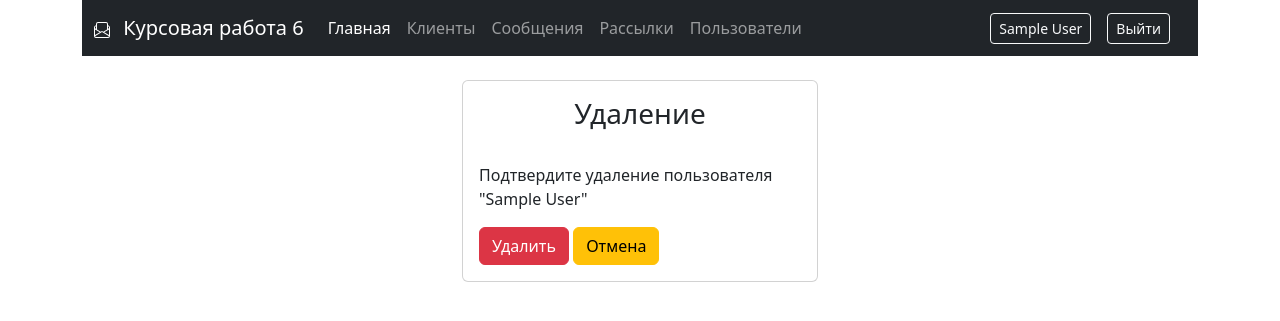
After one commit to AidarPutilov/Kurs6, a Django app: page /users/deleteusers/1 in a window 1280 px wide. The commit adds this page. Shown: the top 321 px of the page. Run offline with Django 5.2, Linux system fonts and the light colour scheme; the visitor is signed in with stand-in values (Sample User, id 1); data comes from the database, SQL or seed files in the repository; some libraries are stand-ins or nearby versions.

Commit message:
Complete CRUD User

```diff
--- /dev/null
+++ b/users/templates/users/user_confirm_delete.html
@@ -0,0 +1,29 @@
+{% extends 'base.html' %}
+{% comment %} {% load my_tags %} {% endcomment %}
+{% load crispy_forms_tags %}
+
+{% block content %}
+
+<div class="col">
+    <form method="post" enctype="multipart/formdata">
+        <div class="row justify-content-center">
+            <div class="col-4">
+                <div class="card">
+                    <h3 class="card-title text-center mt-3 mb-3">
+                        Удаление
+                    </h3>
+                    <div class="card-body">
+                        <form method="post">
+                            {% csrf_token %}
+                            <p>Подтвердите удаление пользователя "{{ object.name }}"</p>
+                            <button type="submit" class="btn btn-danger">Удалить</button>
+                            <a href="{% url 'users:list_users' %}" class="btn btn-warning">Отмена</a>
+                        </form>
+                    </div>
+                </div>
+            </div>
+        </div>
+    </form>
+</div>
+
+{% endblock %}
--- a/users/templates/users/user_detail.html
+++ b/users/templates/users/user_detail.html
@@ -22,7 +22,7 @@
                             {% include 'include/uncheck.html' %} Нективен
                         {% endif %}
                         </p>
-                        <a class="btn btn-success" href="{% url 'main:list_client' %}">Выйти</a>
+                        <a class="btn btn-success" href="{% url 'users:list_users' %}">Выйти</a>
                     </div>
                 </div>
             </div>
--- a/users/urls.py
+++ b/users/urls.py
@@ -1,12 +1,15 @@
 from django.contrib.auth.views import LoginView, LogoutView
 from django.urls import include, path
 
+from main.views import ClientUpdateView
 from users.apps import UsersConfig
 from users.views import (
     ProfileView,
     UserCreateView,
+    UserDeleteView,
     UserDetailView,
     UserListView,
+    UserUpdateView,
     email_verification,
     password_reset,
     toggle_user_active,
@@ -25,4 +28,6 @@ urlpatterns = [
     path("listusers/", UserListView.as_view(), name="list_users"),
     path("activeusers/<int:pk>/", toggle_user_active, name="active_users"),
     path('detailusers/<int:pk>', UserDetailView.as_view(), name='detail_users'),
+    path('updateusers/<int:pk>', UserUpdateView.as_view(), name='update_users'),
+    path('deleteusers/<int:pk>', UserDeleteView.as_view(), name='delete_users'),
 ]
--- a/users/views.py
+++ b/users/views.py
@@ -6,10 +6,10 @@ from django.core.mail import send_mail
 from django.http import request
 from django.shortcuts import get_object_or_404, redirect, render
 from django.urls import reverse, reverse_lazy
-from django.views.generic import CreateView, DetailView, ListView, UpdateView
+from django.views.generic import CreateView, DeleteView, DetailView, ListView, UpdateView
 
 from config.settings import EMAIL_HOST_USER
-from users.forms import UserProfileForm, UserRegisterForm
+from users.forms import UserForm, UserProfileForm, UserRegisterForm
 from users.models import User
 
 
@@ -92,3 +92,15 @@ def toggle_user_active(request, pk):
 
 class UserDetailView(DetailView):
     model = User
+
+
+class UserUpdateView(LoginRequiredMixin, UpdateView):
+    model = User
+    form_class = UserForm
+    # permission_required = 'main.change_message'
+    success_url = reverse_lazy("users:list_users")
+
+
+class UserDeleteView(LoginRequiredMixin, DeleteView):
+    model = User
+    success_url = reverse_lazy("users:list_users")
```
Also changed, not shown: users/forms.py (+8 -0 lines), users/templates/users/user_list.html (+4 -12 lines).
